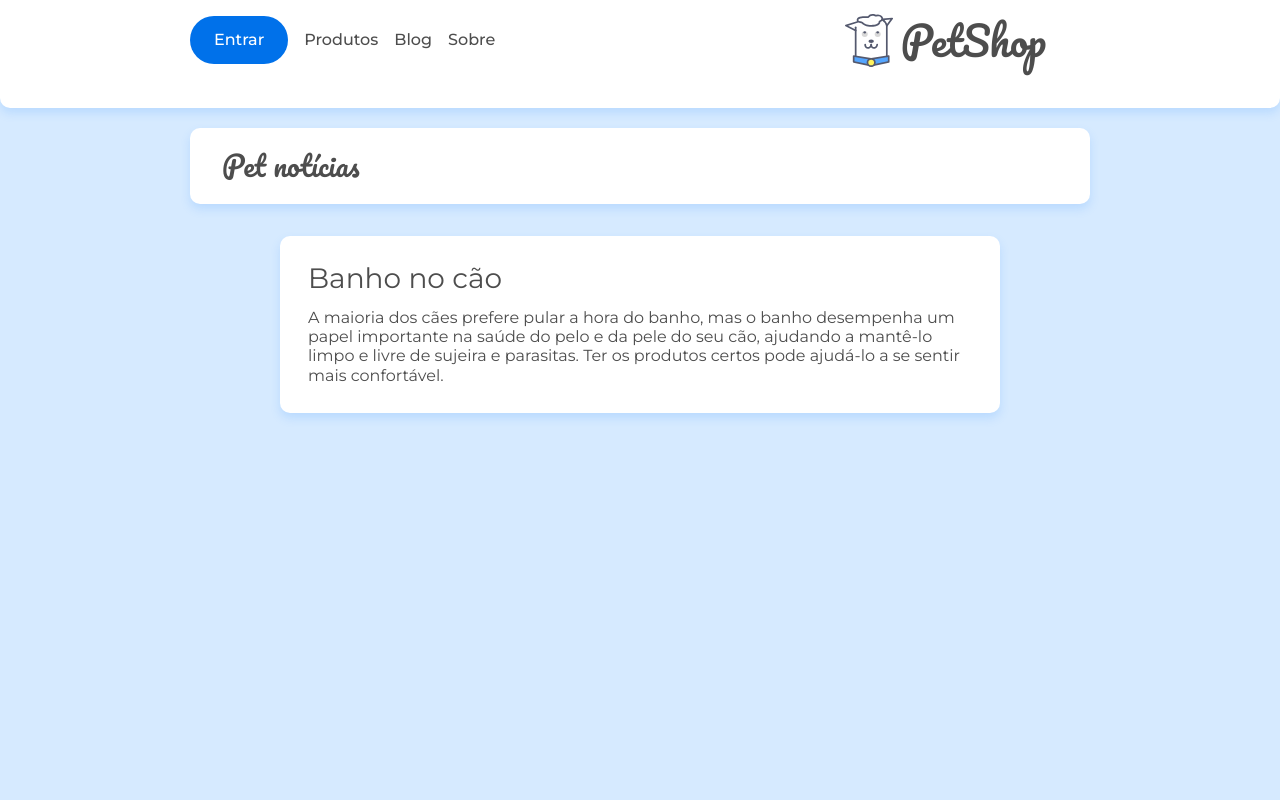
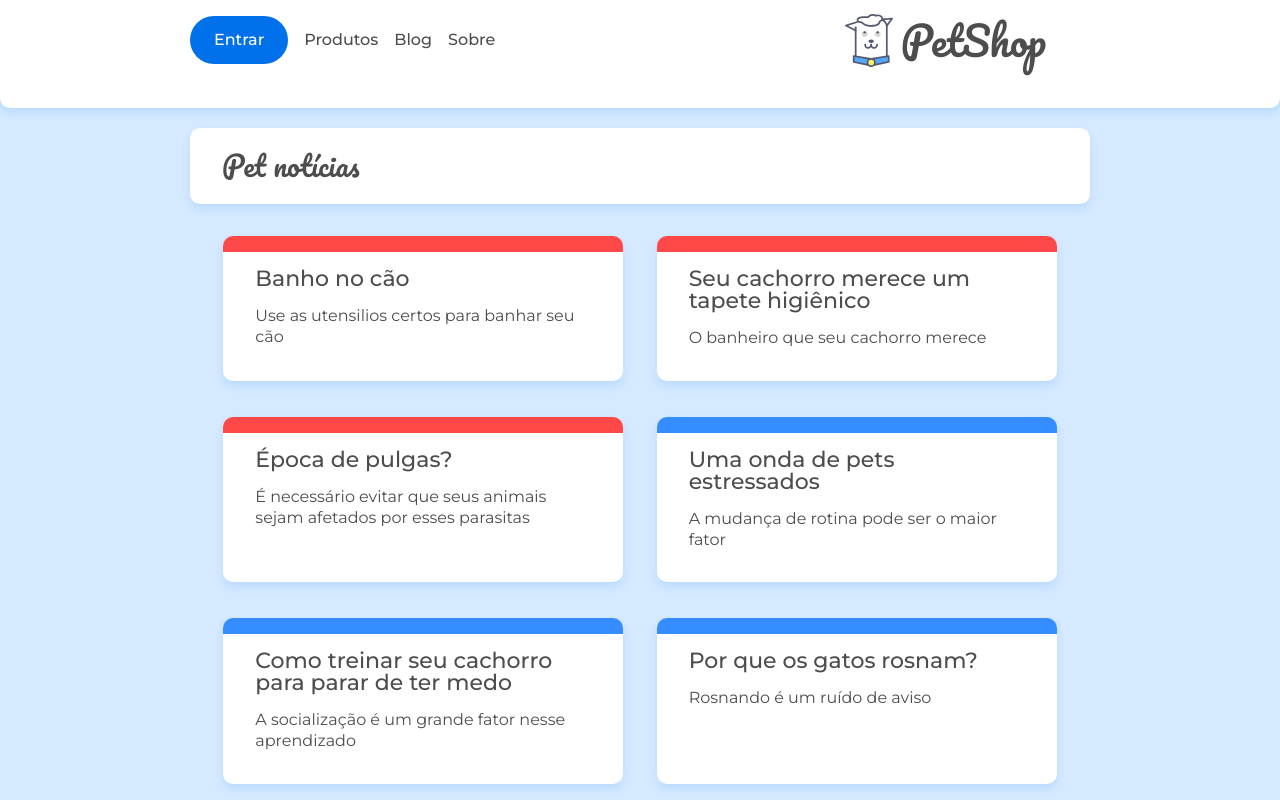
Before and after one commit to WalquiriaGodoy/react-router, a React (Create React App) app in the folder petshop/: page / in a window 1280 px wide. Shown: the top 800 px of the page. Built offline with nearby package versions, Linux system fonts and the light colour scheme; data requests are answered from the project's data file.

Commit message:
feat(post): Connect with api to publish post

```diff
--- a/petshop/package.json
+++ b/petshop/package.json
@@ -18,7 +18,8 @@
     "start": "react-scripts start",
     "build": "react-scripts build",
     "test": "react-scripts test",
-    "eject": "react-scripts eject"
+    "eject": "react-scripts eject",
+    "server": "json-server --watch db.json --port 5000"
   },
   "eslintConfig": {
     "extends": [
--- a/petshop/src/App.jsx
+++ b/petshop/src/App.jsx
@@ -5,6 +5,7 @@ import Home from './paginas/Home';
 import Sobre from './paginas/Sobre';
 import Pagina404 from './paginas/Pagina404';
 import Cabecalho from './Components/Cabecalho';
+import Post from './paginas/Post';
 
 function App() {
   return (
@@ -17,6 +18,9 @@ function App() {
         <Route path='/sobre'>
           <Sobre />
         </Route>
+        <Route path='/posts/:id'>
+          <Post />
+        </Route>
         <Route>
           <Pagina404 />
         </Route>
--- /dev/null
+++ b/petshop/src/Components/ListaPost.jsx
@@ -0,0 +1,29 @@
+import React, { useState, useEffect } from 'react';
+import { Link } from 'react-router-dom';
+import { busca } from '../api/api';
+
+const ListaPost = ({ url }) => {
+  const [posts, setPosts] = useState([]);
+
+  useEffect(() => {
+    busca(url, setPosts);
+  }, [url]);
+
+  return (
+    <section className='posts container'>
+      {posts.map((post) => (
+        <Link
+          className={`cartao-post cartao-post--${post.categoria}`}
+          to={`/posts/${post.id}`}
+        >
+          <article key={post.id}>
+            <h3 className='cartao-post__titulo'>{post.title}</h3>
+            <p className='cartao-post__meta'>{post.metadescription}</p>
+          </article>
+        </Link>
+      ))}
+    </section>
+  );
+};
+
+export default ListaPost;
--- /dev/null
+++ b/petshop/src/api/api.js
@@ -0,0 +1,10 @@
+import axios from 'axios';
+
+export const api = axios.create({
+  baseURL: 'http://localhost:5000',
+});
+
+export const busca = async (url, setDado) => {
+  const resposta = await api.get(url);
+  setDado(resposta.data);
+};
--- a/petshop/src/paginas/Home.jsx
+++ b/petshop/src/paginas/Home.jsx
@@ -1,21 +1,15 @@
-import React from 'react'
+import React from 'react';
+import ListaPost from '../Components/ListaPost';
 
 const Home = () => {
-
   return (
     <main>
-      <div className="container">
-        <h2 className="titulo-pagina">Pet notícias</h2>
+      <div className='container'>
+        <h2 className='titulo-pagina'>Pet notícias</h2>
       </div>
-      <section className="container flex flex--centro">
-      <article className="cartao post">
-        <h2 className="cartao__titulo">Banho no cão</h2>
-        <p className="cartao__texto">A maioria dos cães prefere pular a hora do banho, mas o banho desempenha um papel importante na saúde do pelo e da pele do seu cão, ajudando a mantê-lo limpo e livre de sujeira e parasitas. Ter os produtos certos pode ajudá-lo a se sentir mais confortável.</p>
-      </article>
-    </section>
+      <ListaPost url={'/posts'} />
+    </main>
+  );
+};
 
-    </main>
-  )
-}
-
-export default Home
+export default Home;
--- /dev/null
+++ b/petshop/src/paginas/Post.jsx
@@ -0,0 +1,24 @@
+import React, { useState, useEffect } from 'react';
+import { useParams } from 'react-router-dom/cjs/react-router-dom.min';
+import { busca } from '../api/api';
+import '../assets/css/post.css';
+
+const Post = () => {
+  const { id } = useParams();
+  const [post, setPost] = useState({});
+
+  useEffect(() => {
+    busca(`/posts/${id}`, setPost);
+  }, [id]);
+
+  return (
+    <main className='container flex flex--centro'>
+      <article className='cartao post'>
+        <h2 className='cartao__titulo'>{post.title}</h2>
+        <p className='carta__texto'>{post.body}</p>
+      </article>
+    </main>
+  );
+};
+
+export default Post;
```
Also changed, not shown: 1 other file (tests, documents, lock files or other folders).
